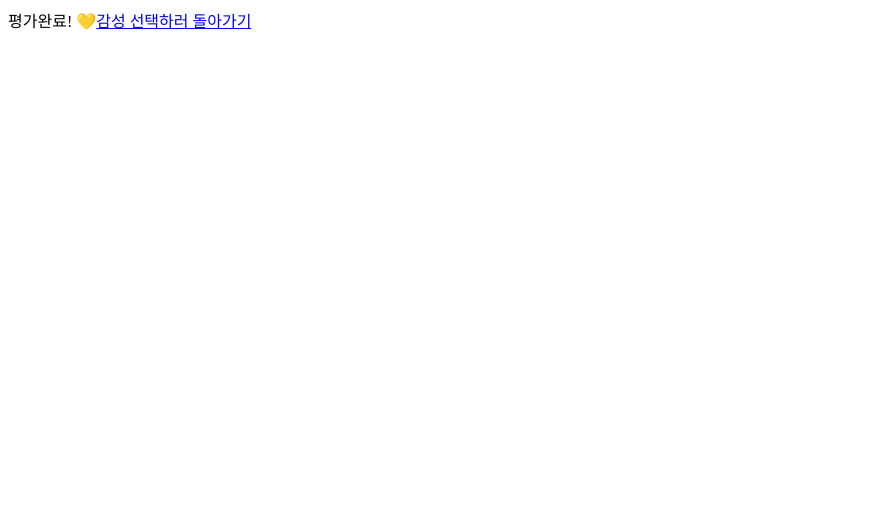
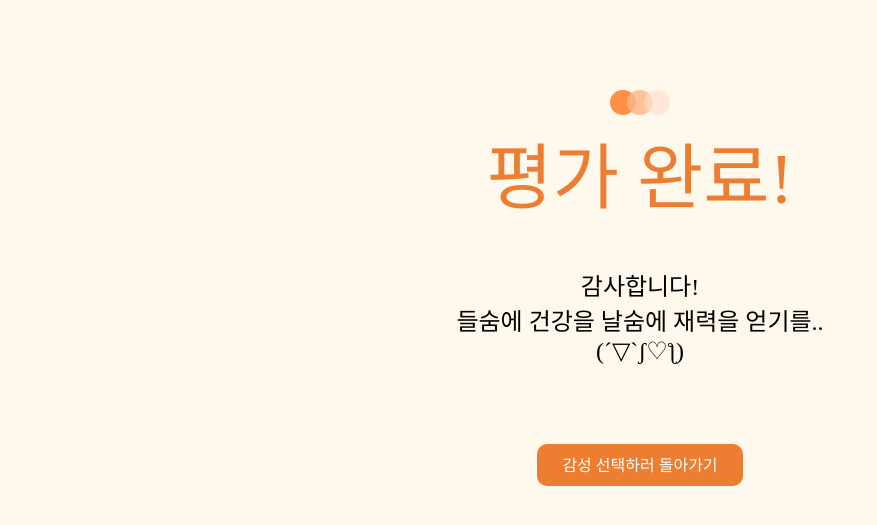
Before and after one commit to arimSeo/Graduate-proj, a Django app: template tastyproject/myapp/templates/end.html in a window 1280 px wide. Shown: the top 525 px of the page, without its empty margins (0-877 px from the left). Run offline with Django 3.2, Linux system fonts and the light colour scheme; the template is opened without the code that fills it, so the values that code supplies are empty; some web fonts are replaced.

Commit message:
[Frontend]평가완료페이지 css

```diff
--- /dev/null
+++ b/tastyproject/myapp/static/css/end.css
@@ -0,0 +1,46 @@
+@font-face {
+    font-family: 'KyoboHand';
+    src: url('https://cdn.jsdelivr.net/gh/projectnoonnu/noonfonts_20-04@1.0/KyoboHand.woff') format('woff');
+    font-weight: normal;
+    font-style: normal;
+    }
+*{
+    font-family: 'KyoboHand';
+    text-decoration: none;
+}
+body{
+    margin-top: 7%;
+    text-align: center;
+    background-color: #FFF8ED;
+}
+.h1{
+    color:#ED7D31;
+    font-size: 4.5rem;
+    margin-bottom: 2%;
+}
+.text{
+    font-size: 1.5rem;
+    margin-bottom: 4%;
+}
+.btn{
+    font-size:1rem;
+    color:white;
+    border: transparent;
+    border-radius: 10px;
+    padding:1% 2%;
+    background-color: #ED7D31;
+    cursor:pointer;
+}
+
+@media(max-width:900px){
+    body{
+        margin-top: 30%;
+    }
+    .h1{
+        font-size: 4rem;
+        margin-bottom:6% ;
+    }
+    .btn{
+        padding:3% 8%;
+    }
+}
--- a/tastyproject/myapp/templates/end.html
+++ b/tastyproject/myapp/templates/end.html
@@ -1,3 +1,4 @@
+{% load static %}
 <!DOCTYPE html>
 <html lang="en">
 
@@ -5,12 +6,17 @@
     <meta charset="UTF-8">
     <meta http-equiv="X-UA-Compatible" content="IE=edge">
     <meta name="viewport" content="width=device-width, initial-scale=1.0">
-    <title>Document</title>
+    <link href="https://fonts.googleapis.com/css2?family=Roboto+Mono&family=Ubuntu+Mono&display=swap" rel="stylesheet">
+    <link rel="stylesheet" href="{% static 'css/end.css' %}">
+    <title>추천결과 평가완료</title>
 </head>
 
 <body>
-    평가완료!
-    💛<a href="{% url 'gamseong' %}" class="btn">감성 선택하러 돌아가기</a>
+    <img src="{% static 'image/logo1.png' %}" width="60px" height="25px">
+    <div class="h1">평가 완료!</div><br>
+    <div class="text">감사합니다!<br>들숨에 건강을 날숨에 재력을 얻기를..<br>(´▽`ʃ♡ƪ)</div>
+    <br><br>
+    <a href="{% url 'gamseong' %}" class="btn">감성 선택하러 돌아가기</a>
 </body>
 
 </html>
```
